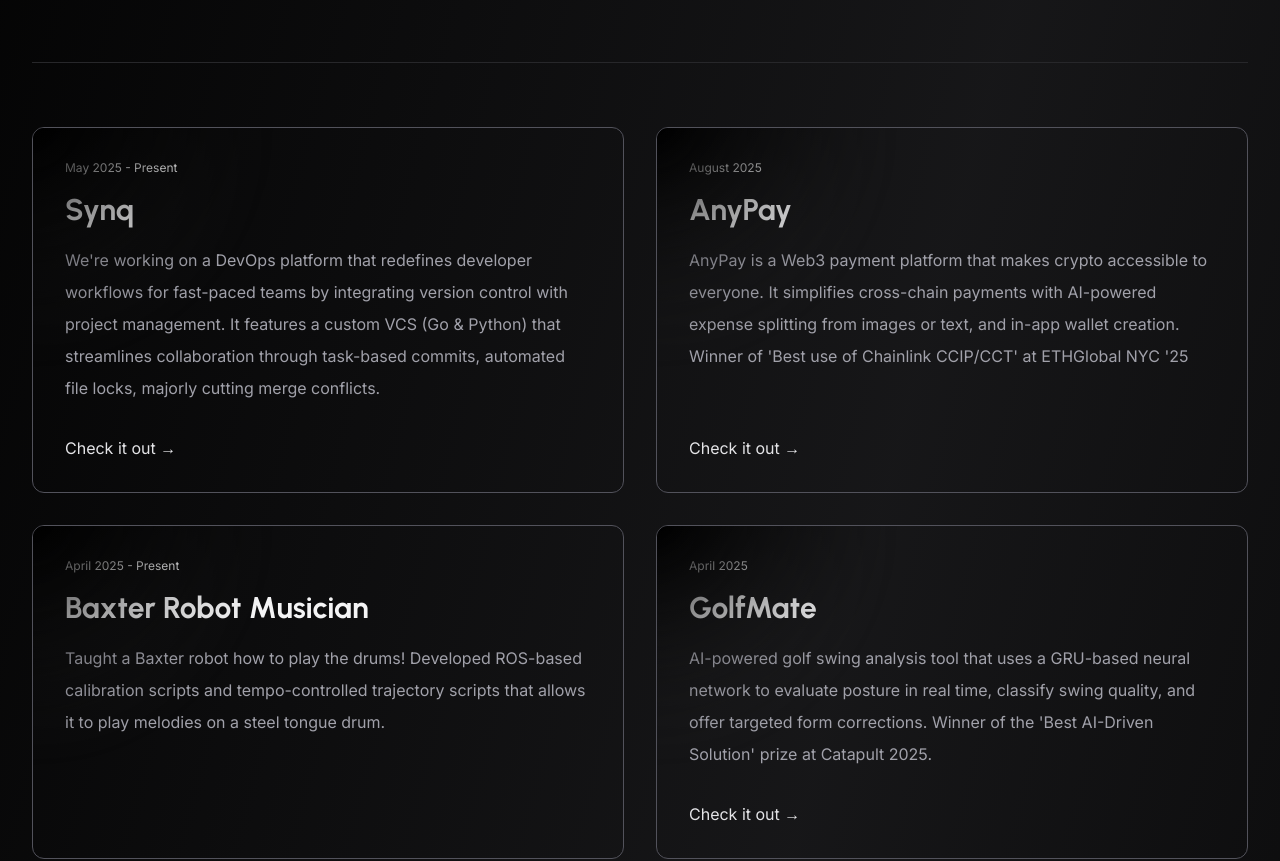
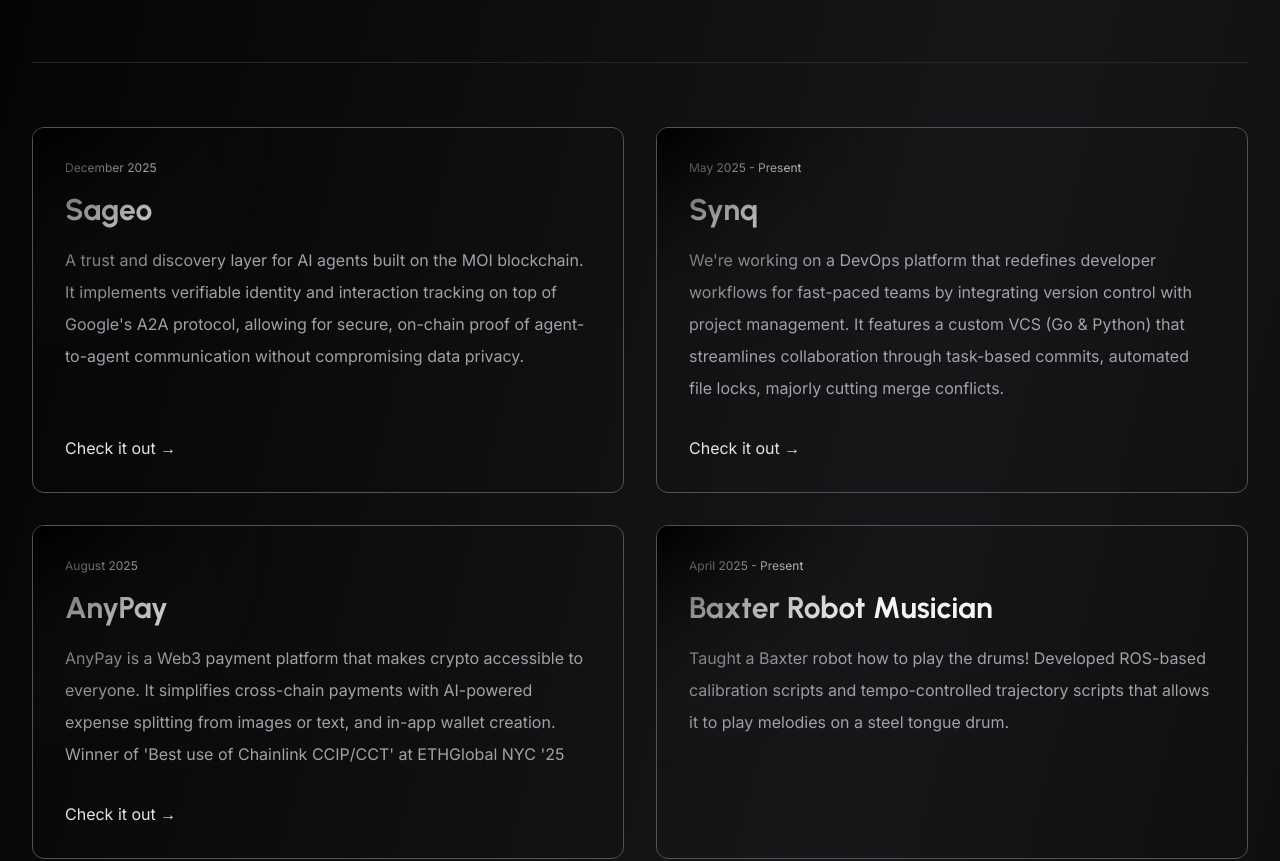
Before and after one commit to sahil7886/personal_website, a Next.js app: page / in a window 1280 px wide. Shown: the part 1040-1901 px from the top of the page. Built offline with nearby package versions, Linux system fonts and the light colour scheme.

Commit message:
Add Sageo project

```diff
--- a/src/data/projects.ts
+++ b/src/data/projects.ts
@@ -9,6 +9,15 @@
 }
 
 export const projects: Project[] = [
+  {
+    id: "sageo",
+    title: "Sageo",
+    description: "A trust and discovery layer for AI agents built on the MOI blockchain. It implements verifiable identity and interaction tracking on top of Google's A2A protocol, allowing for secure, on-chain proof of agent-to-agent communication without compromising data privacy.",
+    date: "December 2025",
+    dateTime: "2025-12",
+    href: "https://github.com/sahil7886/Sageo",
+    showCheckItOut: true
+  },
   {
     id: "synq",
     title: "Synq",
```
